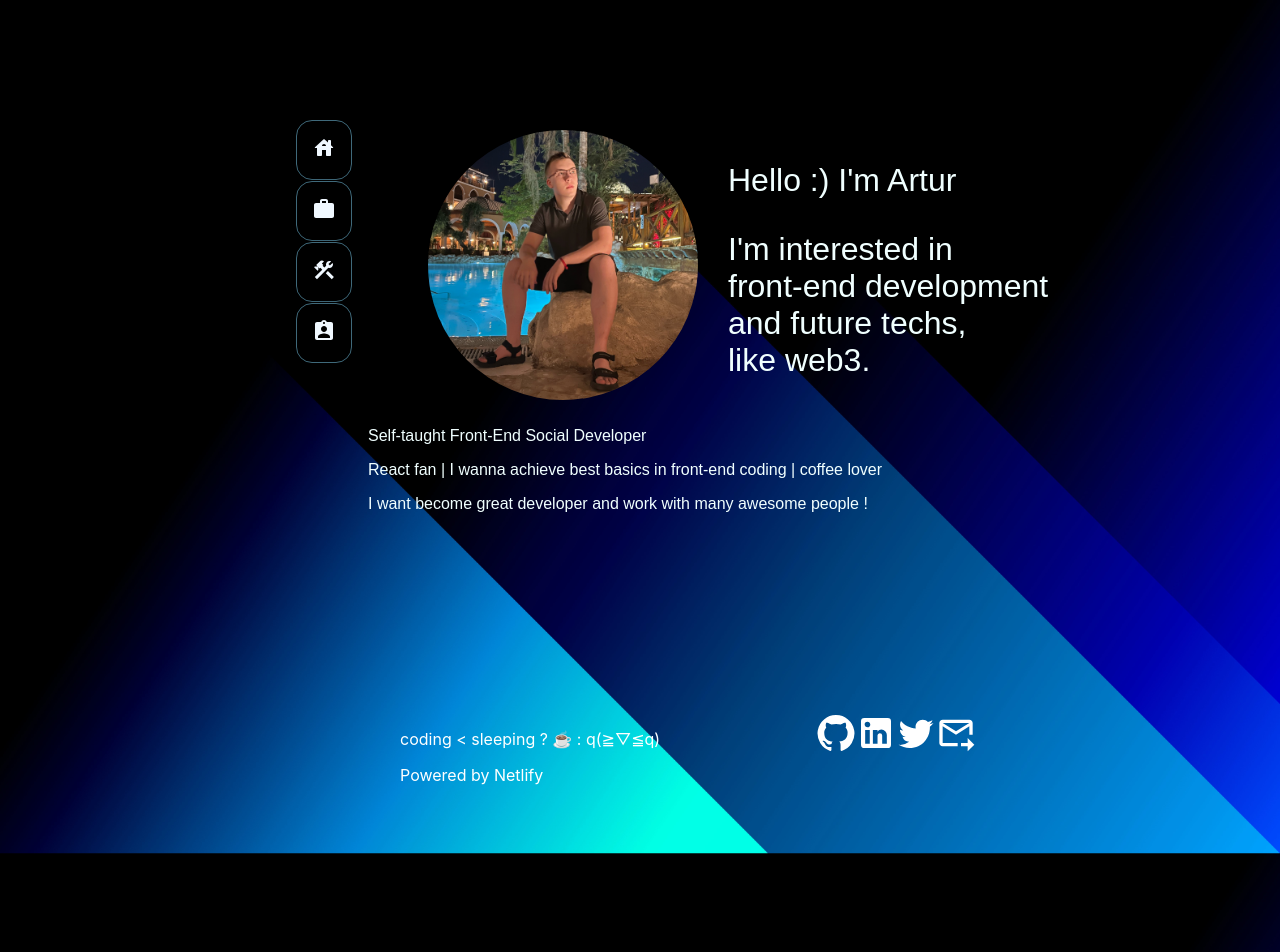
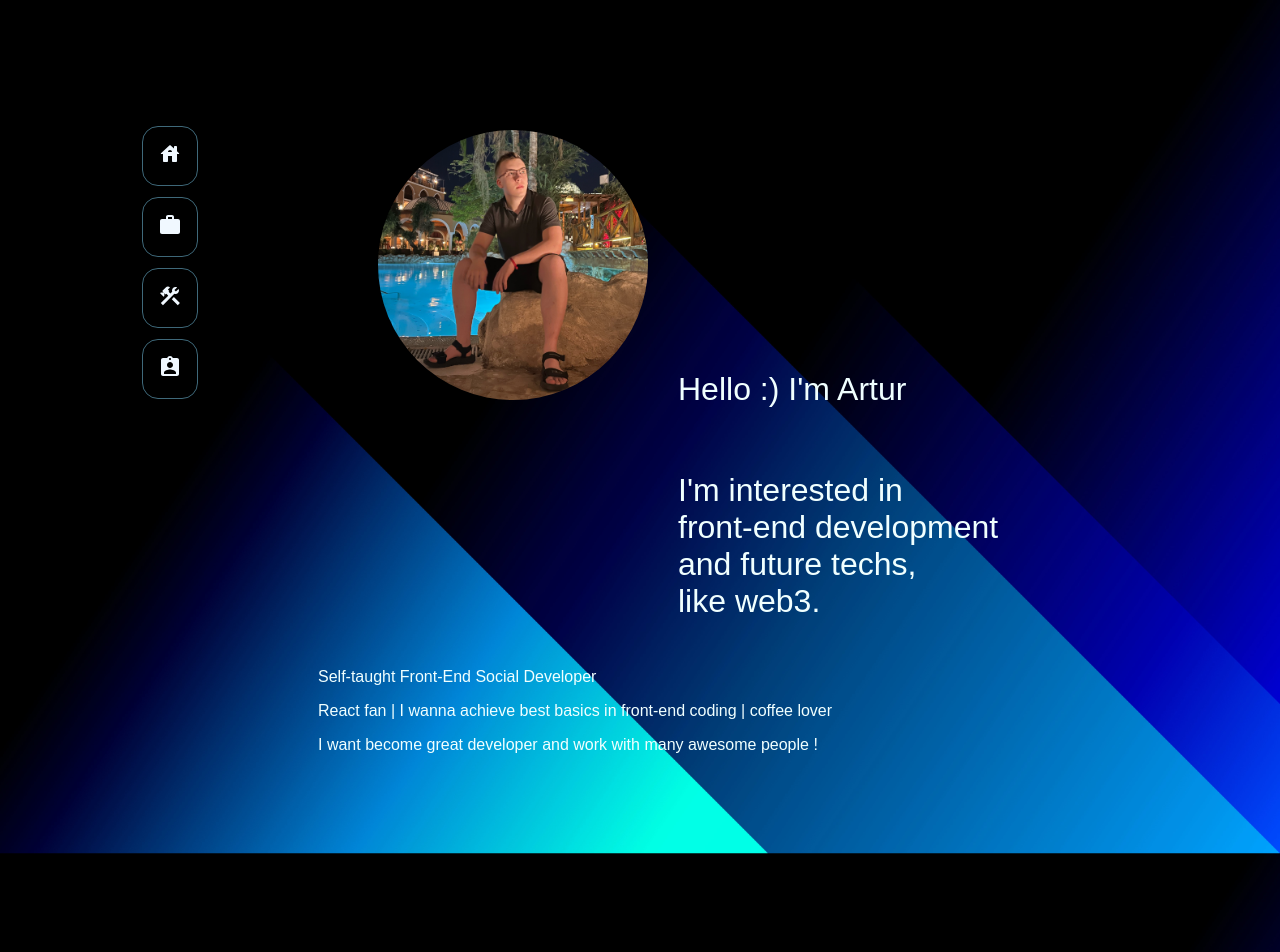
Before and after one commit to devArczi/aboutMe, a React (Create React App) app in the folder about-me/: page / in a window 1280 px wide. Shown: the top 952 px of the page. Built offline with nearby package versions, Linux system fonts and the light colour scheme.

Commit message:
styles for 1024p

```diff
--- a/about-me/src/App.js
+++ b/about-me/src/App.js
@@ -4,12 +4,16 @@ import Footer from './components/Footer';
 import Nav from './components/Nav';
 import { BrowserRouter as Router } from 'react-router-dom';
 import AnimatedRoutes from './components/AnimatedRoutes';
+import { AppWrapper } from './styles';
 
-const AppWrapper = styled.div`
+// const AppWrapper = styled.div`
 
-margin: 0 200px;
-height: 100vh;
-`
+// margin: 0 200px;
+// height: 100vh;
+// @media ${device.laptop} {
+//         margin: 0px 150px;
+//     }
+// `
 function App() {
 
   return (
@@ -17,7 +21,6 @@ function App() {
       <AppWrapper>
         <Nav/>
         <AnimatedRoutes/>
-        {/* <Footer/> */}
       </AppWrapper>
     </Router>
   );
--- a/about-me/src/styles/index.js
+++ b/about-me/src/styles/index.js
@@ -19,6 +19,16 @@ const size = {
     desktop: `(min-width: ${size.desktop})`,
     desktopL: `(min-width: ${size.desktop})`
   };
+
+
+export const AppWrapper = styled.div`
+
+margin: 0 200px;
+height: 100vh;
+@media ${device.laptop} {
+        margin: 0px 150px;
+    }
+`
 // --------------- NAVIGATION --------------- //
 
 export const NavWrapper = styled.div`
@@ -27,7 +37,10 @@ left: 20%;
 top: 13%;
 display: flex;
 background: transparent;
-
+@media ${device.laptop} {
+    left: 8%;
+    top: 13%;
+}
 @media ${device.laptopL} {
     left: 13%;
     top: 13%;
@@ -56,6 +69,11 @@ flex-direction: column;
         -webkit-backdrop-filter: blur(9.4px);
         border: 1px solid rgba(63, 105, 122, 1);
 
+        @media ${device.laptop} {
+            margin: 10% 0;
+            padding: 15px;
+        }
+
         @media ${device.laptopL} {
             transform: scale(1.2);
             margin: 20% 0;
@@ -79,17 +97,16 @@ flex-direction: column;
         transition-duration: .5s;
         z-index: 2;
 
+        @media ${device.laptop} {
+            transform: scale(1.3);
+        }
+
         @media ${device.laptopL} {
-            cursor:pointer;
             transform: scale(1.5);
-            transition-duration: .5s;
-            z-index: 2;
         }
+
         @media ${device.desktopL} {
-            cursor:pointer;
             transform: scale(2.5);
-            transition-duration: .5s;
-            z-index: 2;
         }
         & *{
             color: red;
@@ -110,12 +127,26 @@ export const HomeWrapper = styled.div`
     @media ${device.desktopL} {
         max-width: 100%;
     }
+
 `
 export const HomeHeader = styled.div`
     padding: 100px 0 0 100px;
     width: 100%;
     display: flex;
     box-sizing: border-box;
+
+    @media ${device.laptop} {
+        flex-wrap: wrap;
+        align-items: baseline;
+    }
+    @media ${device.laptopL} {
+        flex-wrap: nowrap;
+        align-items: normal;
+    }
+    @media ${device.desktopL} {
+        flex-wrap: nowrap;
+        align-items: center;
+    }
 `
 export const MyImg = styled.div`
     height: 200px;
@@ -139,7 +170,8 @@ export const MyImg = styled.div`
 `
 export const MainHeader = styled.div`
     height: 100%;
-    display: inline-block;
+    display: flex;
+    flex-direction: column;
     margin-left: 30px;
     white-space: break-spaces;
         & p{
@@ -271,12 +303,22 @@ export const AboutMe__SectionWrapper = styled.div`
     max-width: 66.5%;
     backdrop-filter: blur(5px);
     background-color: rgba(255, 255, 255, .12);
+
+    @media ${device.laptop} {
+        font-size: 1rem;
+        height: 90%;
+        width: 50%;
+    }
 `
 export const AboutMe__HeaderWrapper = styled.div`
     padding: 100px 0 0 100px;
     width: 100%;
     display: flex;
     box-sizing: border-box;
+
+    @media ${device.laptop} {
+        padding: 100px 0 0 40px;
+    }
 `
 export const AboutMe__Header = styled.div`
     height: 100%;
@@ -289,7 +331,7 @@ export const AboutMe__Header = styled.div`
 
             @media ${device.desktopL} {
             font-size: 3rem;
-        }
+            }
         }
 `
 export const AboutMe__Description = styled.div`
@@ -320,6 +362,11 @@ export const Footer__Wrapper = styled.div`
     justify-content: center;
     margin-top: 30px;
 
+    @media ${device.laptop} {
+        font-size: 1rem;
+        margin-left: -30px;
+        justify-content: space-between;
+    }
     @media ${device.laptopL} {
         font-size: 1.3rem;
         margin-left: -30px;
@@ -335,13 +382,6 @@ export const Footer__Wrapper = styled.div`
 
 
 `
-// export const FooterLine = styled.div`
-//         margin-top: 30px;
-//         height: 0.25rem;
-//         background: linear-gradient(124deg, #ff2400, #e81d1d, #e8b71d, #e3e81d, #1de840, #1ddde8, #2b1de8, #dd00f3, #dd00f3);
-//         animation: ${rainbow} 15s ease infinite;
-//         background-size: 1800% 1800%;
-// `
 
 export const Footer__Description = styled.div`
     height: 4rem;
```
